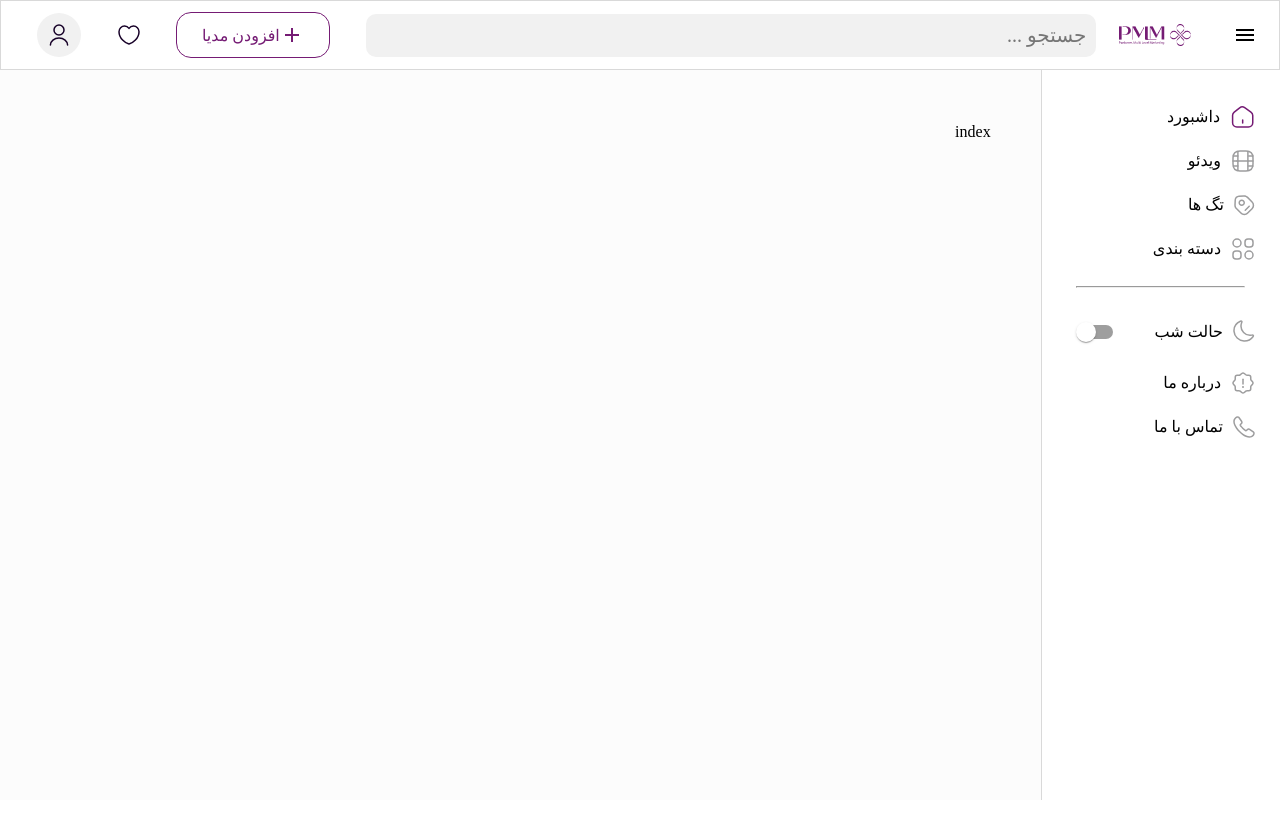
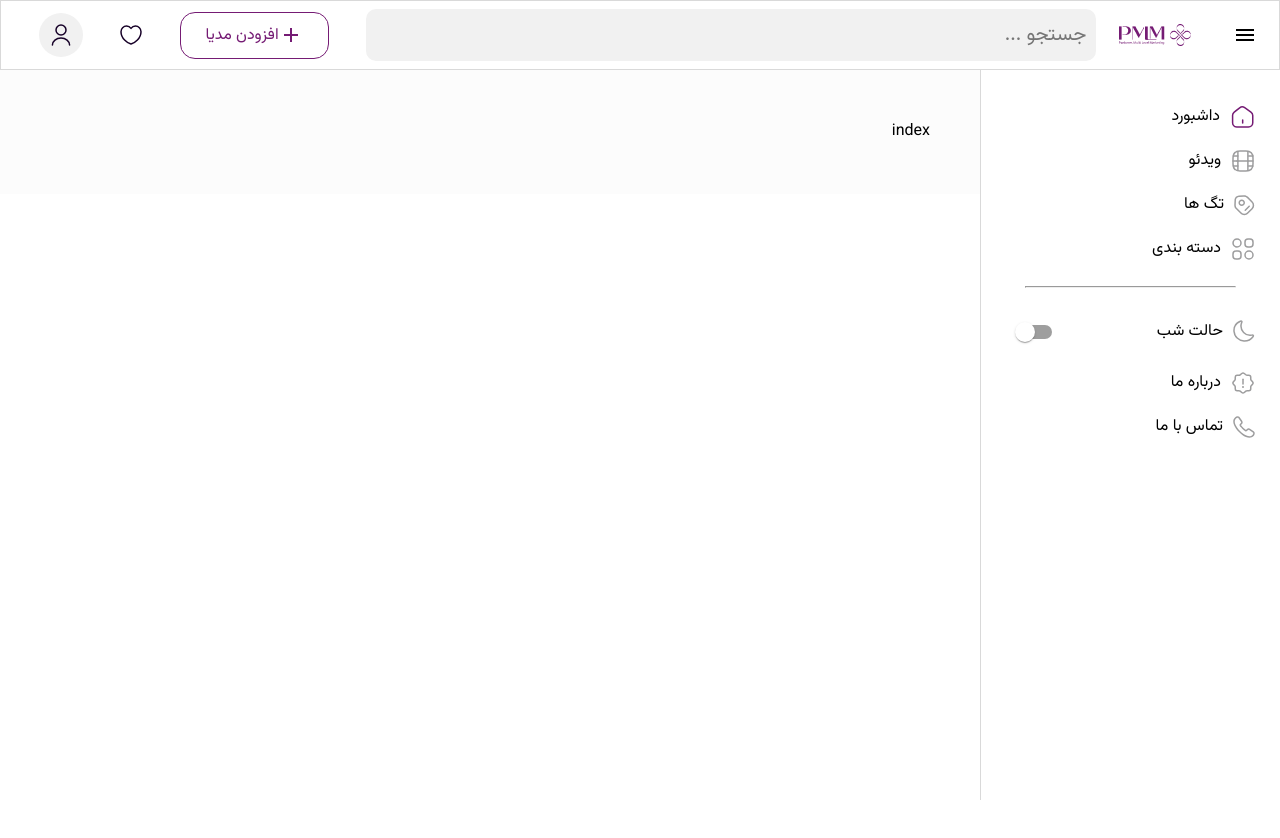
Before and after one commit to kasra-habibbeygi/panberiz, a Next.js app: page / in a window 1280 px wide. Shown: the top 838 px of the page. Before the commit the page ends 800 px from the top, so only its background shows below. Built offline with nearby package versions, Linux system fonts and the light colour scheme.

Commit message:
fix aside and navbar issue

```diff
--- a/src/assets/styles/global/general.css
+++ b/src/assets/styles/global/general.css
@@ -1,8 +1,4 @@
-/* @font-face {
-    font-family: "main";
-    src: url(../../font/IRANYekanThin.ttf) format("truetype");
-    font-weight: 100;
-} */
+@import url('https://fonts.googleapis.com/css2?family=Vazirmatn:wght@100;200;300;400;500;600;700;800;900&display=swap');
 
 * {
     box-sizing: border-box;
@@ -17,7 +13,7 @@ table {
 
 body,
 html {
-    font-family: 'main';
+    font-family: 'Vazirmatn';
 }
 
 body {
@@ -78,7 +74,7 @@ a {
 button {
     cursor: pointer;
     border: none;
-    font-family: 'main' !important;
+    font-family: 'Vazirmatn' !important;
 }
 
 h1,
@@ -99,5 +95,5 @@ p {
 input {
     font-size: 0.9rem;
     font-weight: 400;
-    font-family: 'main' !important;
+    font-family: 'Vazirmatn' !important;
 }
--- a/src/components/layout/aside.style.jsx
+++ b/src/components/layout/aside.style.jsx
@@ -1,7 +1,7 @@
 import styled from '@emotion/styled';
 
 export const AsideField = styled.aside(props => ({
-    right: props.asideStatus ? '0' : '-250px',
+    right: props.asideStatus ? '0' : '-300px',
     display: 'flex',
     transition: 'all cubic-bezier(0, 1, 1, 1) 0.8s',
     borderLeft: '1px solid #d9d9d9 !important',
@@ -9,6 +9,10 @@ export const AsideField = styled.aside(props => ({
     height: 'calc(100vh - 70px)',
     padding: '25px 0',
     flexDirection: 'column',
+    position: 'fixed',
+    background: 'white',
+    zIndex: '10',
+
     '& .items': {
         ol: {
             listStyle: 'none',
--- a/src/components/layout/index.jsx
+++ b/src/components/layout/index.jsx
@@ -5,11 +5,11 @@ import Navbar from './navbar';
 import * as Fields from './index.style';
 
 function LayoutProvider({ children }) {
-    const [asideStatus, setAsideStatus] = useState(false);
+    const [asideStatus, setAsideStatus] = useState(true);
     return (
-        <Fields.LayoutProviderField>
+        <Fields.LayoutProviderField asideStatus={asideStatus}>
             <Navbar setAsideStatus={setAsideStatus} asideStatus={asideStatus} />
-            <div>
+            <div className='main_field'>
                 <Aside asideStatus={asideStatus} />
                 <div className='children-field'>{children}</div>
             </div>
--- a/src/components/layout/index.style.jsx
+++ b/src/components/layout/index.style.jsx
@@ -1,12 +1,19 @@
 import styled from '@emotion/styled';
 
-export const LayoutProviderField = styled.div(() => ({
+export const LayoutProviderField = styled.div(props => ({
     div: {
         display: 'flex',
+
         '& .children-field': {
             backgroundColor: '#FCFCFC',
-            width: '100%',
-            padding: '50px'
+            width: props.asideStatus ? 'calc(100% - 300px)' : '100%',
+            padding: '50px',
+            margin: '0 auto 0 0',
+            transition: 'all cubic-bezier(0, 1, 1, 1) 0.8s'
         }
+    },
+
+    '& .main_field': {
+        marginTop: '70px'
     }
 }));
--- a/src/components/layout/navbar.jsx
+++ b/src/components/layout/navbar.jsx
@@ -11,6 +11,7 @@ function Navbar({ setAsideStatus, asideStatus }) {
     const openAside = () => {
         setAsideStatus(!asideStatus);
     };
+
     return (
         <Styles.Navbar>
             <div className='right'>
--- a/src/components/layout/navbar.style.jsx
+++ b/src/components/layout/navbar.style.jsx
@@ -5,6 +5,12 @@ export const Navbar = styled.nav(() => ({
     height: '70px',
     justifyContent: 'space-between',
     border: '1px solid #d9d9d9 !important',
+    position: 'fixed',
+    top: '0',
+    width: '100%',
+    background: 'white',
+    zIndex: '10',
+
     '& .left': {
         flex: 1,
         alignItems: 'center',
--- a/src/pages/dashboard.jsx
+++ b/src/pages/dashboard.jsx
@@ -19,7 +19,7 @@ function Dashboard() {
                                 <ShowChartIcon sx={{ color: '#6ED097' }} />
                             </div>
                             <div className='period'>
-                                <select defaultValue={'هفتگی'}>
+                                <select defaultValue='هفتگی'>
                                     <option>هفتگی</option>
                                 </select>
                             </div>
@@ -30,7 +30,7 @@ function Dashboard() {
                     </div>
                     <div className='circle-chart'>
                         <div className='select-rank'>
-                            <select defaultValue={'هفتگی'}>
+                            <select defaultValue='هفتگی'>
                                 <option>انتخاب رنک</option>
                             </select>
                         </div>
```
Also changed, not shown: 1 other file (tests, documents, lock files or other folders).
